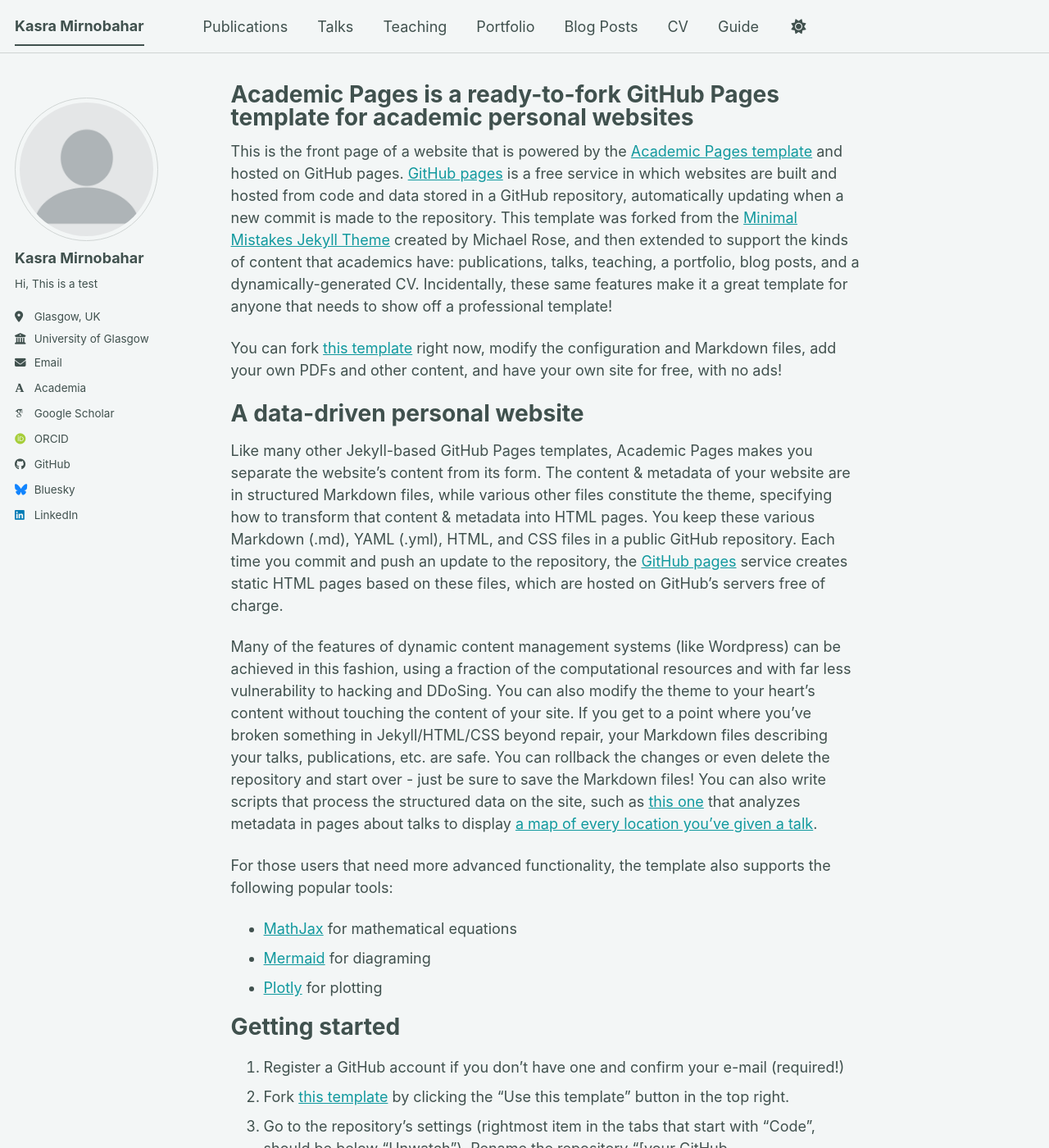
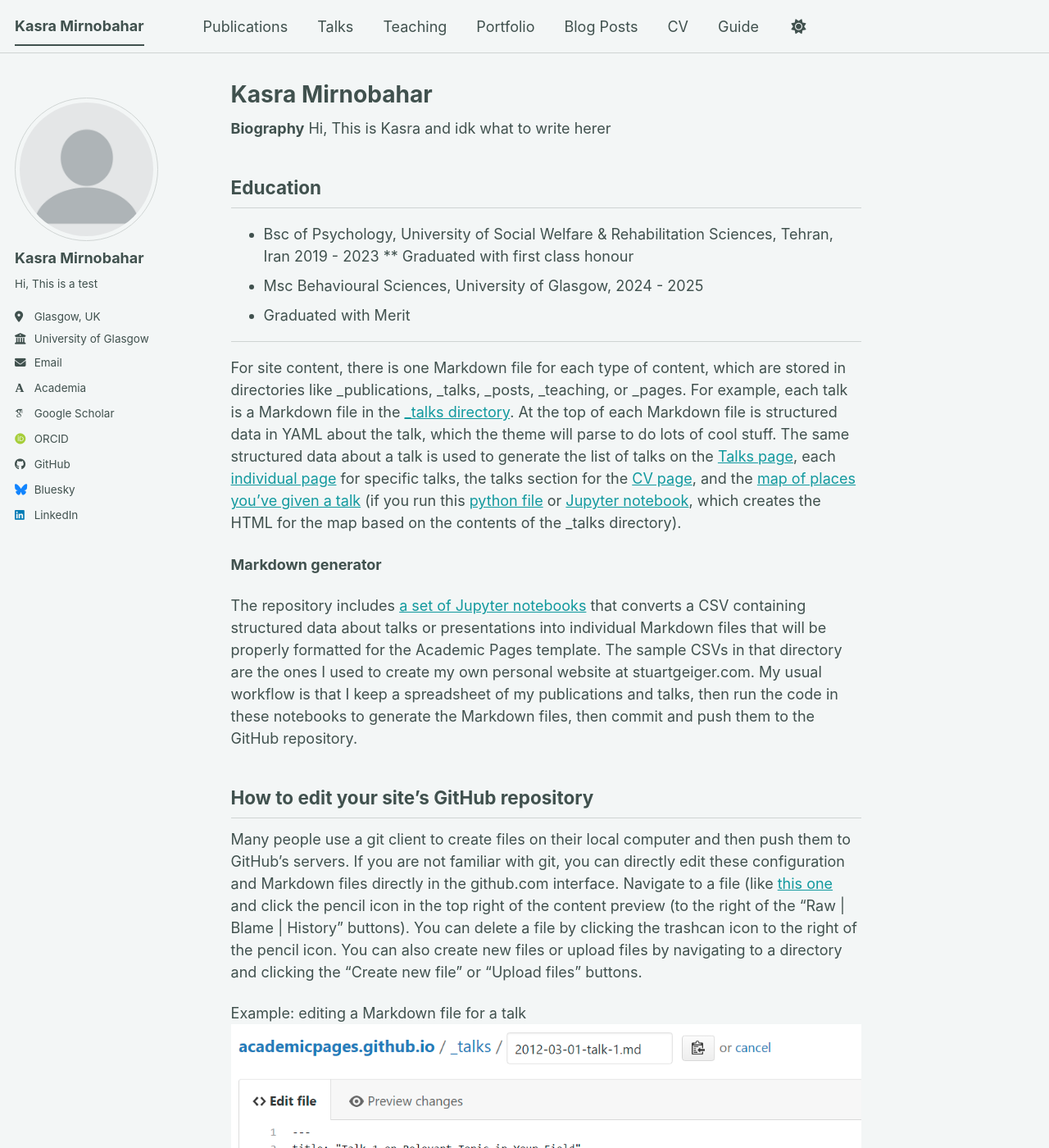
Before and after one commit to KasraMirnobahar/KasraMirnobahar.github.io, a Jekyll site: the page built from _pages/about.md, in a window 1280 px wide and 1400 px high. Shown: the whole window at 82% size. Built offline with Jekyll 4.4.1, drawn with Linux system fonts in a browser that asks for light colours; some web fonts are replaced; a script bundle is joined from its source files by our own code; library files that are not in the unit come from our copies; some of the changed text lies outside the part shown.

Commit message:
about.md

```diff
--- a/_pages/about.md
+++ b/_pages/about.md
@@ -1,41 +1,25 @@
 ---
 permalink: /
-title: "Academic Pages is a ready-to-fork GitHub Pages template for academic personal websites"
+title: "Kasra Mirnobahar"
 author_profile: true
 redirect_from:
   - /about/
   - /about.html
 ---
 
-This is the front page of a website that is powered by the [Academic Pages template](https://github.com/academicpages/academicpages.github.io) and hosted on GitHub pages. [GitHub pages](https://pages.github.com) is a free service in which websites are built and hosted from code and data stored in a GitHub repository, automatically updating when a new commit is made to the repository. This template was forked from the [Minimal Mistakes Jekyll Theme](https://mmistakes.github.io/minimal-mistakes/) created by Michael Rose, and then extended to support the kinds of content that academics have: publications, talks, teaching, a portfolio, blog posts, and a dynamically-generated CV. Incidentally, these same features make it a great template for anyone that needs to show off a professional template!
+**Biography**
+ Hi, This is Kasra and idk what to write herer
 
- You can fork [this template](https://github.com/academicpages/academicpages.github.io) right now, modify the configuration and Markdown files, add your own PDFs and other content, and have your own site for free, with no ads!
 
-A data-driven personal website
-======
-Like many other Jekyll-based GitHub Pages templates, Academic Pages makes you separate the website's content from its form. The content & metadata of your website are in structured Markdown files, while various other files constitute the theme, specifying how to transform that content & metadata into HTML pages. You keep these various Markdown (.md), YAML (.yml), HTML, and CSS files in a public GitHub repository. Each time you commit and push an update to the repository, the [GitHub pages](https://pages.github.com/) service creates static HTML pages based on these files, which are hosted on GitHub's servers free of charge.
 
-Many of the features of dynamic content management systems (like Wordpress) can be achieved in this fashion, using a fraction of the computational resources and with far less vulnerability to hacking and DDoSing. You can also modify the theme to your heart's content without touching the content of your site. If you get to a point where you've broken something in Jekyll/HTML/CSS beyond repair, your Markdown files describing your talks, publications, etc. are safe. You can rollback the changes or even delete the repository and start over - just be sure to save the Markdown files! You can also write scripts that process the structured data on the site, such as [this one](https://github.com/academicpages/academicpages.github.io/blob/master/talkmap.ipynb) that analyzes metadata in pages about talks to display [a map of every location you've given a talk](https://academicpages.github.io/talkmap.html).
 
-For those users that need more advanced functionality, the template also supports the following popular tools:
-- [MathJax](https://www.mathjax.org/) for mathematical equations
-- [Mermaid](https://mermaid.js.org/) for diagraming
-- [Plotly](https://plotly.com/javascript/) for plotting
+Education
+------
+* Bsc of Psychology, University of Social Welfare & Rehabilitation Sciences, Tehran, Iran 2019 - 2023
+** Graduated with first class honour
+* Msc Behavioural Sciences, University of Glasgow, 2024 - 2025
+* Graduated with Merit
 
-Getting started
-======
-1. Register a GitHub account if you don't have one and confirm your e-mail (required!)
-1. Fork [this template](https://github.com/academicpages/academicpages.github.io) by clicking the "Use this template" button in the top right.
-1. Go to the repository's settings (rightmost item in the tabs that start with "Code", should be below "Unwatch"). Rename the repository "[your GitHub username].github.io", which will also be your website's URL.
-1. Set site-wide configuration and create content & metadata (see below -- also see [this set of diffs](https://archive.is/3TPas) showing what files were changed to set up [an example site](https://getorg-testacct.github.io) for a user with the username "getorg-testacct")
-1. Upload any files (like PDFs, .zip files, etc.) to the files/ directory. They will appear at https://[your GitHub username].github.io/files/example.pdf.
-1. Check status by going to the repository settings, in the "GitHub pages" section
-
-Site-wide configuration
-------
-The main configuration file for the site is in the base directory in [_config.yml](https://github.com/academicpages/academicpages.github.io/blob/master/_config.yml), which defines the content in the sidebars and other site-wide features. You will need to replace the default variables with ones about yourself and your site's github repository. The configuration file for the top menu is in [_data/navigation.yml](https://github.com/academicpages/academicpages.github.io/blob/master/_data/navigation.yml). For example, if you don't have a portfolio or blog posts, you can remove those items from that navigation.yml file to remove them from the header.
-
-Create content & metadata
 ------
 For site content, there is one Markdown file for each type of content, which are stored in directories like _publications, _talks, _posts, _teaching, or _pages. For example, each talk is a Markdown file in the [_talks directory](https://github.com/academicpages/academicpages.github.io/tree/master/_talks). At the top of each Markdown file is structured data in YAML about the talk, which the theme will parse to do lots of cool stuff. The same structured data about a talk is used to generate the list of talks on the [Talks page](https://academicpages.github.io/talks), each [individual page](https://academicpages.github.io/talks/2012-03-01-talk-1) for specific talks, the talks section for the [CV page](https://academicpages.github.io/cv), and the [map of places you've given a talk](https://academicpages.github.io/talkmap.html) (if you run this [python file](https://github.com/academicpages/academicpages.github.io/blob/master/talkmap.py) or [Jupyter notebook](https://github.com/academicpages/academicpages.github.io/blob/master/talkmap.ipynb), which creates the HTML for the map based on the contents of the _talks directory).
 
```
